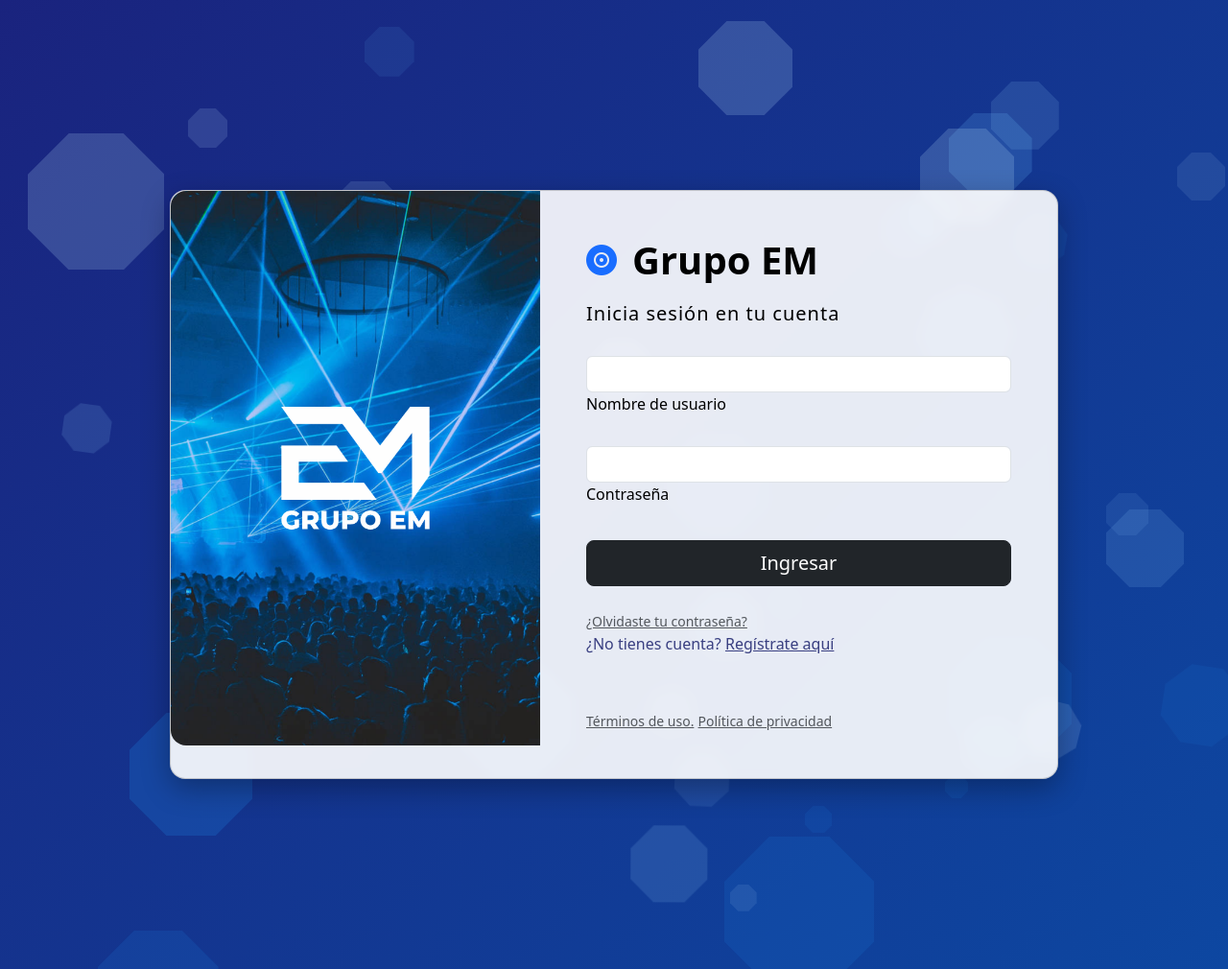
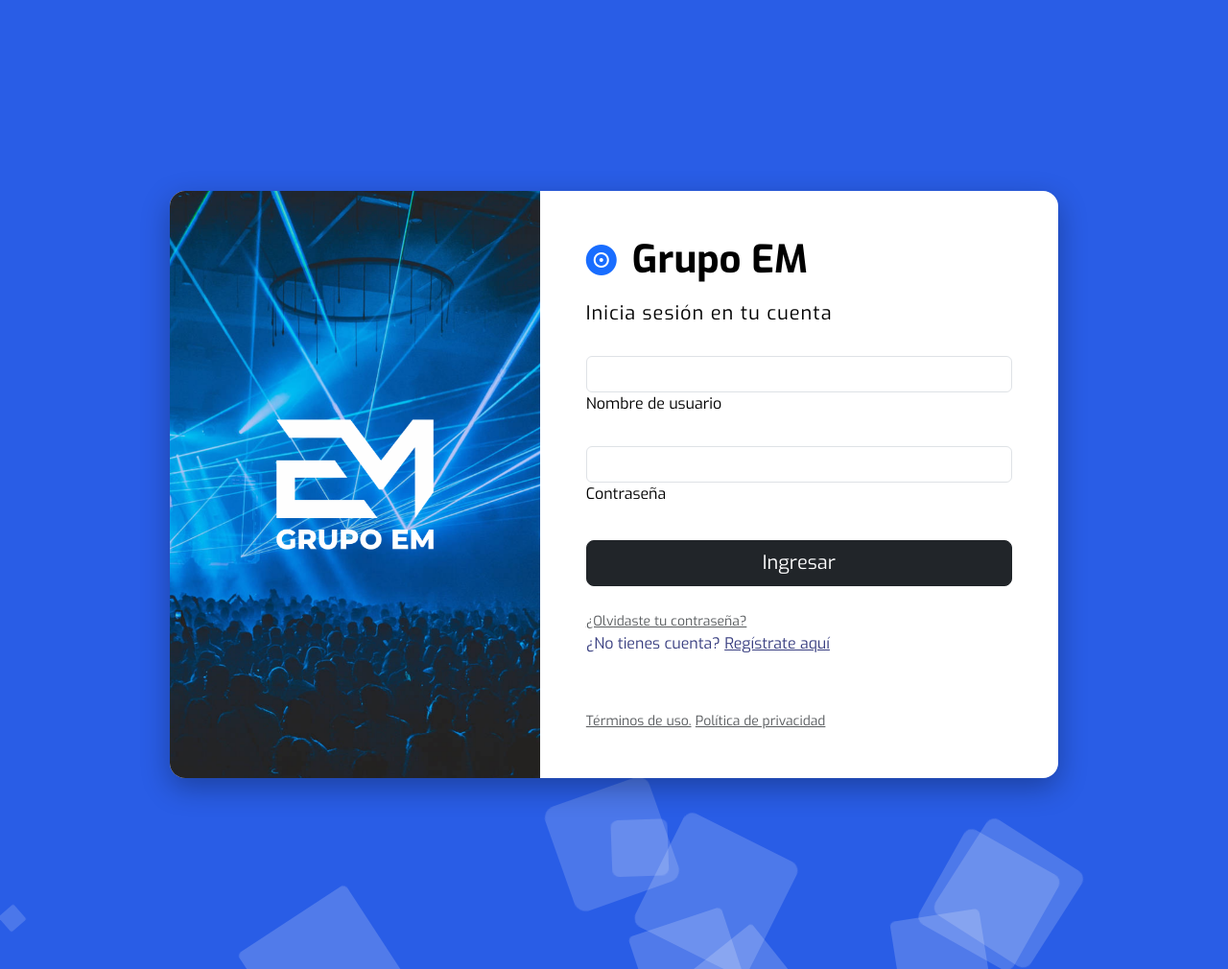
Before and after one commit to Code-Tech-Software/DJMENSAJES, a Django app: page /login/ in a window 1280 px wide. Shown: the whole page at 96% size. Run offline with Django 5.2, Linux system fonts and the light colour scheme; some libraries are stand-ins or nearby versions.

Commit message:
correcciones3

```diff
--- a/templates/login.html
+++ b/templates/login.html
@@ -12,108 +12,107 @@
     <!-- Font Awesome para iconos -->
     <link rel="stylesheet" href="https://cdnjs.cloudflare.com/ajax/libs/font-awesome/6.0.0/css/all.min.css">
     <style>
+        @import url('https://fonts.googleapis.com/css?family=Exo:400,700');
+
+        * {
+            margin: 0px;
+            padding: 0px;
+        }
+
         body {
+            font-family: 'Exo', sans-serif;
+            /* ELIMINAR el margin y padding del body que podrían estar causando espacios */
             margin: 0;
             padding: 0;
-            overflow: hidden;
-            background: linear-gradient(135deg, #1a237e, #0d47a1);
+            height: 100vh;
+            overflow: hidden; /* Prevenir scrollbars */
         }
 
-        #octagon-container {
-            position: fixed;
+        /* CONTENEDOR PRINCIPAL - FONDO MORADO */
+        .main-container {
+            background: #295de6;
+            background: -webkit-linear-gradient(to left, #8f94fb, #4e54c8);
+            width: 100%;
+            height: 100vh;
+            position: relative;
+            overflow: hidden;
+        }
+
+        .circles {
+            position: absolute;
             top: 0;
             left: 0;
             width: 100%;
             height: 100%;
-            z-index: -1;
+            overflow: hidden;
         }
 
-        .octagon {
+        .circles li {
             position: absolute;
-            opacity: 0.3;
-            animation-timing-function: cubic-bezier(0.42, 0, 0.58, 1);
+            display: block;
+            list-style: none;
+            width: 20px;
+            height: 20px;
+            background: rgba(255, 255, 255, 0.2);
+            animation: animate 25s linear infinite;
+            bottom: -150px;
         }
 
-        /* Animación para octágonos grandes (más cercanos) */
-        .octagon.large {
-            animation: float-large 25s infinite ease-in-out;
-            opacity: 0.2;
+
+
+        @keyframes animate {
+            0% {
+                transform: translateY(0) rotate(0deg);
+                opacity: 1;
+                border-radius: 0;
             }
-
-        /* Animación para octágonos medianos */
-        .octagon.medium {
-            animation: float-medium 35s infinite ease-in-out;
-            opacity: 0.15;
-        }
-
-        /* Animación para octágonos pequeños (más lejanos) */
-        .octagon.small {
-            animation: float-small 45s infinite ease-in-out;
-            opacity: 0.1;
-        }
-
-        @keyframes float-large {
-            0%, 100% {
-                transform: translate(0, 0) rotate(0deg);
-            }
-            20% {
-                transform: translate(15vw, 10vh) rotate(72deg);
-            }
-            40% {
-                transform: translate(-10vw, 20vh) rotate(144deg);
-            }
-            60% {
-                transform: translate(20vw, -5vh) rotate(216deg);
-            }
-            80% {
-                transform: translate(-15vw, 15vh) rotate(288deg);
+            100% {
+                transform: translateY(-1000px) rotate(720deg);
+                opacity: 0;
+                border-radius: 50%;
             }
         }
 
-        @keyframes float-medium {
-            0%, 100% {
-                transform: translate(0, 0) rotate(0deg);
-            }
-            25% {
-                transform: translate(-20vw, 15vh) rotate(90deg);
-            }
-            50% {
-                transform: translate(15vw, -10vh) rotate(180deg);
-            }
-            75% {
-                transform: translate(-10vw, -20vh) rotate(270deg);
-            }
-        }
-
-        @keyframes float-small {
-            0%, 100% {
-                transform: translate(0, 0) rotate(0deg);
-            }
-            33% {
-                transform: translate(25vw, 20vh) rotate(120deg);
-            }
-            66% {
-                transform: translate(-20vw, 25vh) rotate(240deg);
-            }
+        /* POSICIONAR EL FORMULARIO ENCIMA DEL FONDO */
+        .login-section {
+            position: absolute;
+            top: 0;
+            left: 0;
+            width: 100%;
+            height: 100%;
+            display: flex;
+            align-items: center;
+            justify-content: center;
         }
 
         .card-custom {
             border-radius: 1rem;
-            background-color: rgba(255, 255, 255, 0.9);
-            box-shadow: 0 10px 30px rgba(0, 0, 0, 0.3);
-            backdrop-filter: blur(5px);
+            box-shadow: 0 10px 30px rgba(0, 0, 0, 0.3); /* Sombra para mejor contraste */
+            border: none;
         }
 
         .img-custom {
             border-radius: 1rem 0 0 1rem;
+            height: 100%;
+            object-fit: cover;
+        }
+
+        /* Asegurar que el contenedor ocupe toda la altura */
+        .container.h-100 {
+            height: 100% !important;
         }
     </style>
 </head>
 <body>
-    <!-- Contenedor para los octágonos animados -->
-    <div id="octagon-container"></div>
+    <!-- CONTENEDOR PRINCIPAL CON FONDO MORADO -->
+    <div class="main-container">
+        <!-- Animaciones de círculos -->
+        <ul class="circles">
+        </ul>
 
-    <section class="vh-100">
+
+        <!-- SECCIÓN DEL LOGIN SOBREPUESTA -->
+        <section class="login-section">
             <div class="container py-5 h-100">
                 <div class="row d-flex justify-content-center align-items-center h-100">
                     <div class="col col-xl-10">
@@ -127,28 +126,24 @@
                                 <!-- Lado derecho con formulario -->
                                 <div class="col-md-6 col-lg-7 d-flex align-items-center">
                                     <div class="card-body p-4 p-lg-5 text-black">
-
                                         <div class="d-flex align-items-center mb-3 pb-1">
                                             <i class="fa-solid fa-record-vinyl fa-2x me-3" style="color: #196dff;"></i>
                                             <span class="h1 fw-bold mb-0">Grupo EM</span>
                                         </div>
 
-                                    <h5 class="fw-normal mb-3 pb-3" style="letter-spacing: 1px;">Inicia sesión en tu
-                                        cuenta</h5>
+                                        <h5 class="fw-normal mb-3 pb-3" style="letter-spacing: 1px;">Inicia sesión en tu cuenta</h5>
 
                                         <form method="POST">
                                             {% csrf_token %}
                                             <!-- Campo de nombre de usuario -->
                                             <div data-mdb-input-init class="form-outline mb-4">
                                                 {{ form.username }}
-                                            <label class="form-label" for="{{ form.username.id_for_label }}">Nombre de
-                                                usuario</label>
+                                                <label class="form-label" for="{{ form.username.id_for_label }}">Nombre de usuario</label>
                                             </div>
                                             <!-- Campo de contraseña -->
                                             <div data-mdb-input-init class="form-outline mb-4">
                                                 {{ form.password }}
-                                            <label class="form-label"
-                                                   for="{{ form.password.id_for_label }}">Contraseña</label>
+                                                <label class="form-label" for="{{ form.password.id_for_label }}">Contraseña</label>
                                             </div>
 
                                             <div class="pt-1 mb-4">
@@ -165,81 +160,21 @@
                                             <a href="#" class="small text-muted">Términos de uso.</a>
                                             <a href="#" class="small text-muted">Política de privacidad</a>
                                         </form>
-
                                     </div>
                                 </div>
-                            <!-- Fin lado derecho -->
                             </div>
                         </div>
                     </div>
                 </div>
             </div>
         </section>
+    </div>
 
     <!-- Bootstrap 5 JS -->
     <script src="https://cdn.jsdelivr.net/npm/bootstrap@5.3.0/dist/js/bootstrap.bundle.min.js"></script>
     <!-- Notyf JS -->
     <script src="https://cdn.jsdelivr.net/npm/notyf@3/notyf.min.js"></script>
-
     <script>
-        // Crear octágonos animados
-        function createOctagons() {
-            const container = document.getElementById('octagon-container');
-            const colors = ['#1976d2', '#2196f3', '#64b5f6', '#90caf9', '#bbdefb'];
-
-            // Crear diferentes tamaños de octágonos para efecto de profundidad
-            for (let i = 0; i < 35; i++) {
-                const octagon = document.createElement('div');
-
-                // Determinar tamaño y clase según el índice
-                let size, className;
-                if (i < 10) {
-                    // Octágonos grandes
-                    size = Math.random() * 100 + 80;
-                    className = 'large';
-                } else if (i < 25) {
-                    // Octágonos medianos
-                    size = Math.random() * 60 + 40;
-                    className = 'medium';
-                } else {
-                    // Octágonos pequeños
-                    size = Math.random() * 40 + 20;
-                    className = 'small';
-                }
-
-                octagon.classList.add('octagon', className);
-
-                // Posición aleatoria
-                const left = Math.random() * 100;
-                const top = Math.random() * 100;
-
-                // Color aleatorio
-                const color = colors[Math.floor(Math.random() * colors.length)];
-
-                // Retraso de animación aleatorio
-                const delay = Math.random() * 20;
-
-                octagon.style.width = `${size}px`;
-                octagon.style.height = `${size}px`;
-                octagon.style.left = `${left}%`;
-                octagon.style.top = `${top}%`;
-                octagon.style.animationDelay = `${delay}s`;
-
-                // Crear SVG para el octágono
-                octagon.innerHTML = `
-                    <svg width="${size}" height="${size}" viewBox="0 0 100 100">
-                        <polygon points="30,0 70,0 100,30 100,70 70,100 30,100 0,70 0,30"
-                                 fill="${color}" />
-                    </svg>
-                `;
-
-                container.appendChild(octagon);
-            }
-        }
-
-        // Inicializar cuando el DOM esté listo
-        document.addEventListener('DOMContentLoaded', createOctagons);
-
         const notyf = new Notyf({
             duration: 5000,
             position: {x: 'right', y: 'top'},
@@ -266,5 +201,35 @@
             btn.disabled = true;
         });
     </script>
+
+<script>
+// Generar círculos dinámicamente
+document.addEventListener('DOMContentLoaded', function() {
+    const circlesContainer = document.querySelector('.circles');
+    const numberOfCircles = 15; // Cambia este número para más/menos círculos
+
+    for (let i = 1; i <= numberOfCircles; i++) {
+        const circle = document.createElement('li');
+
+        // Valores aleatorios para variedad
+        const size = Math.random() * 120 + 20; // 10px a 110px
+        const left = Math.random() * 100; // 0% a 100%
+        const delay = Math.random() * 10; // 0s a 10s
+        const duration = Math.random() * 30 + 15; // 15s a 45s
+
+        circle.style.cssText = `
+            left: ${left}%;
+            width: ${size}px;
+            height: ${size}px;
+            animation-delay: ${delay}s;
+            animation-duration: ${duration}s;
+        `;
+
+        circlesContainer.appendChild(circle);
+    }
+});
+</script>
+
+
 </body>
 </html>
```
Lines whose indentation alone changed are shown as unchanged.
